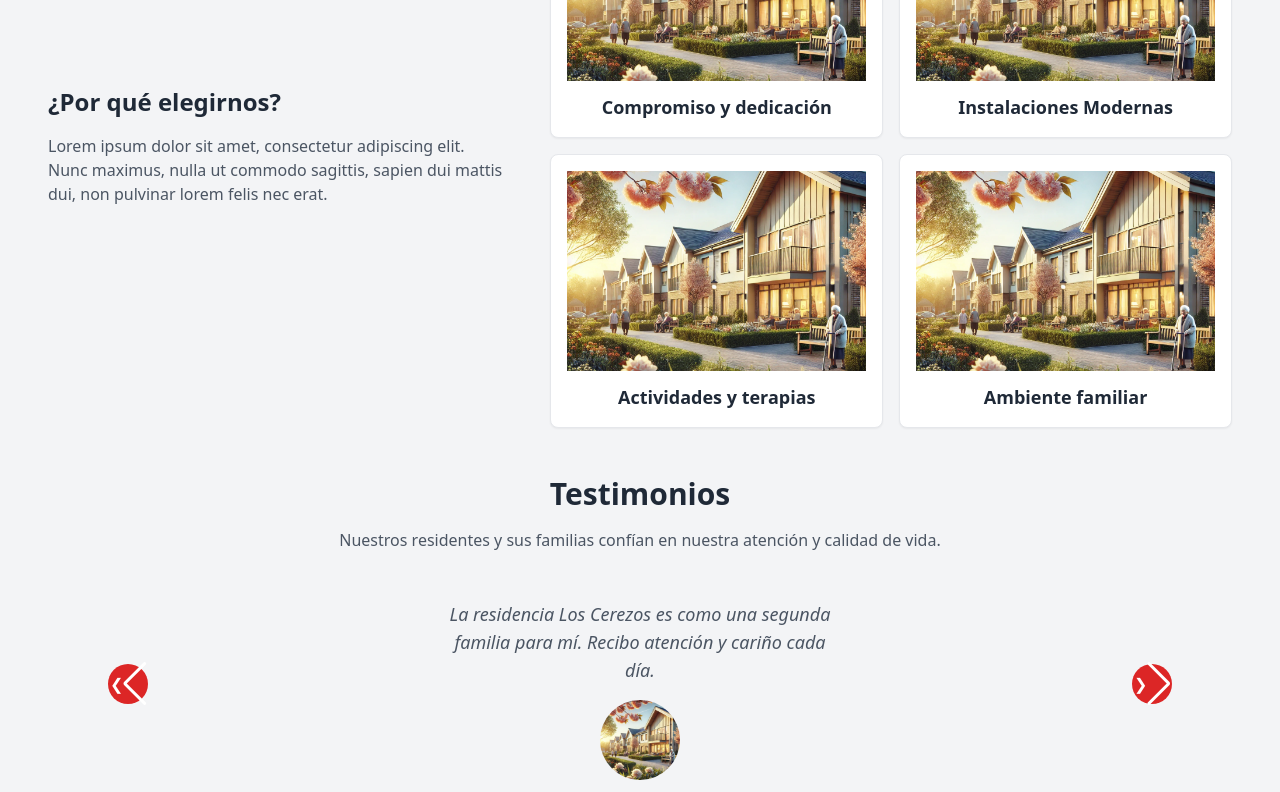
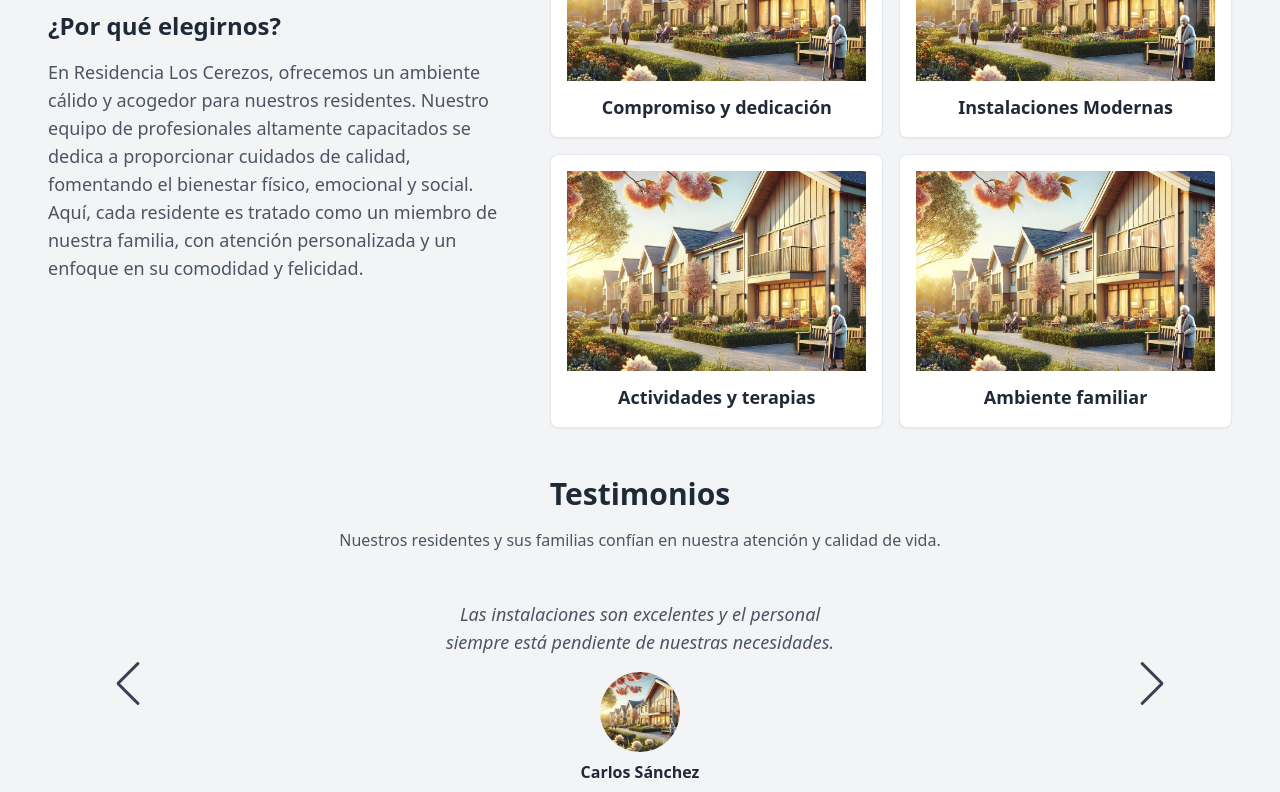
Before and after one commit to DavidCantunaMorales/landingpage-cerezos, a React (Vite) app: page / in a window 1280 px wide. Shown: the part 980-1772 px from the top of the page. Built offline with nearby package versions, Linux system fonts and the light colour scheme.

Commit message:
Cambio en la navegacion y letras del home

```diff
--- a/src/pages/Home.jsx
+++ b/src/pages/Home.jsx
@@ -2,7 +2,7 @@ import { Swiper, SwiperSlide } from 'swiper/react';
 import 'swiper/css';
 import 'swiper/css/pagination';
 import 'swiper/css/navigation';
-import { Navigation } from 'swiper/modules';
+import { Autoplay, Navigation } from 'swiper/modules';
 import CerezosImage from '../assets/cerezos-home.webp';
 
 export const Home = () => {
@@ -70,10 +70,13 @@ export const Home = () => {
             <h2 className='text-2xl font-bold text-gray-800 mb-4'>
               ¿Por qué elegirnos?
             </h2>
-            <p className='text-gray-600 text-sm sm:text-base'>
-              Lorem ipsum dolor sit amet, consectetur adipiscing elit. Nunc
-              maximus, nulla ut commodo sagittis, sapien dui mattis dui, non
-              pulvinar lorem felis nec erat.
+            <p className='text-gray-600 text-sm sm:text-base md:text-lg'>
+              En Residencia Los Cerezos, ofrecemos un ambiente cálido y acogedor
+              para nuestros residentes. Nuestro equipo de profesionales
+              altamente capacitados se dedica a proporcionar cuidados de
+              calidad, fomentando el bienestar físico, emocional y social. Aquí,
+              cada residente es tratado como un miembro de nuestra familia, con
+              atención personalizada y un enfoque en su comodidad y felicidad.
             </p>
           </div>
         </div>
@@ -120,7 +123,11 @@ export const Home = () => {
                 prevEl: '.swiper-button-prev',
                 nextEl: '.swiper-button-next',
               }}
-              modules={[Navigation]}
+              modules={[Navigation, Autoplay]}
+              autoplay={{
+                delay: 3000,
+                disableOnInteraction: false,
+              }}
               className='w-full max-w-md mx-auto'
             >
               {testimonios.map((testimonio, index) => (
@@ -146,12 +153,8 @@ export const Home = () => {
             </Swiper>
 
             {/* Flechas de navegación a los lados del carrusel */}
-            <div className='swiper-button-prev md:flex hidden items-center justify-center w-10 h-10 bg-red-600 rounded-full text-white cursor-pointer absolute top-1/2 transform -translate-y-1/2 left-[-20px] hover:bg-red-700 transition z-10'>
-              &#10094;
-            </div>
-            <div className='swiper-button-next md:flex hidden items-center justify-center w-10 h-10 bg-red-600 rounded-full text-white cursor-pointer absolute top-1/2 transform -translate-y-1/2 right-[-20px] hover:bg-red-700 transition z-10'>
-              &#10095;
-            </div>
+            <div className='swiper-button-prev md:flex hidden items-center justify-center w-10 h-10 text-gray-700 cursor-pointer absolute top-1/2 transform -translate-y-1/2 left-[-20px] z-10'></div>
+            <div className='swiper-button-next md:flex hidden items-center justify-center w-10 h-10 text-gray-700 cursor-pointer absolute top-1/2 transform -translate-y-1/2 right-[-20px] transition z-10'></div>
           </div>
         </div>
       </section>
```
